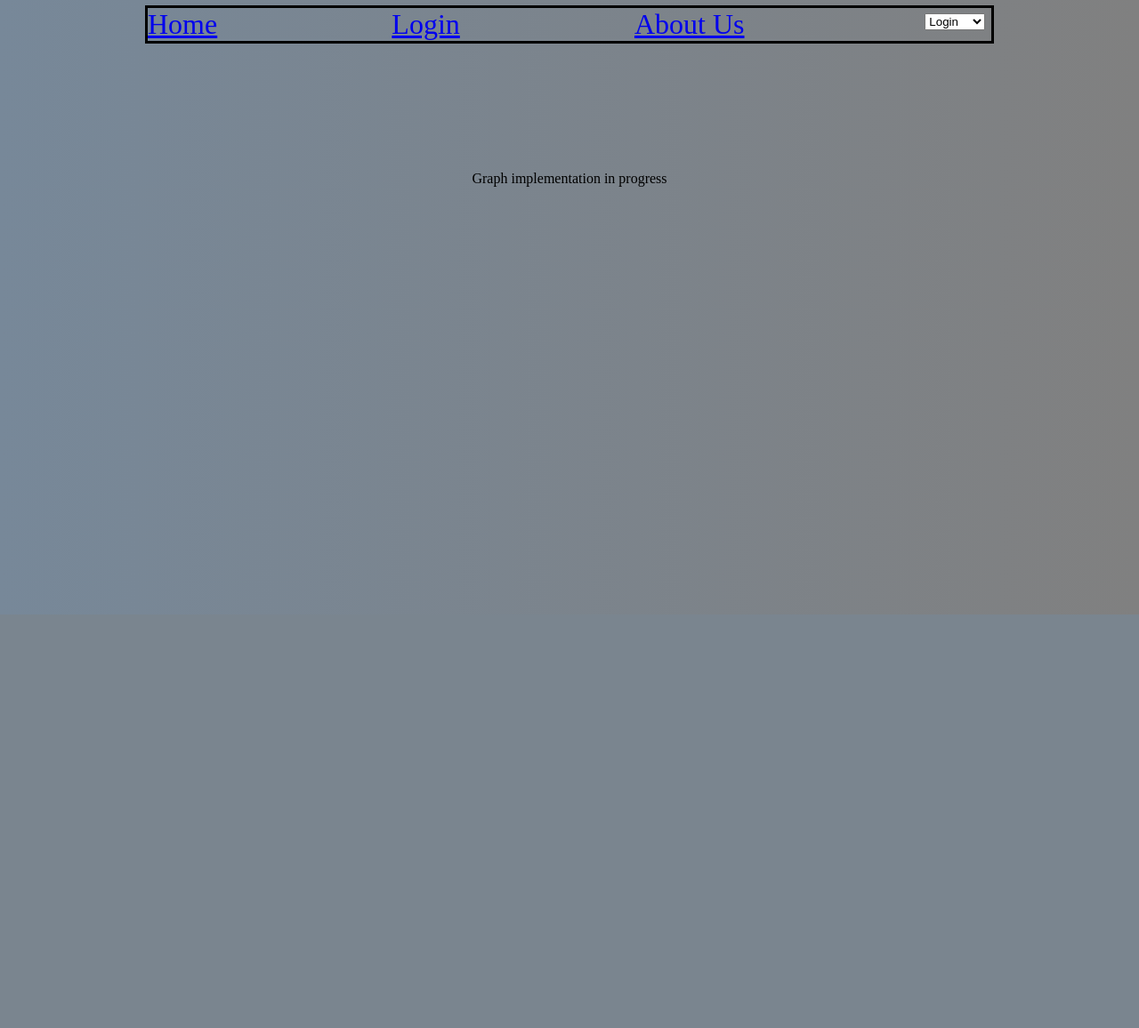
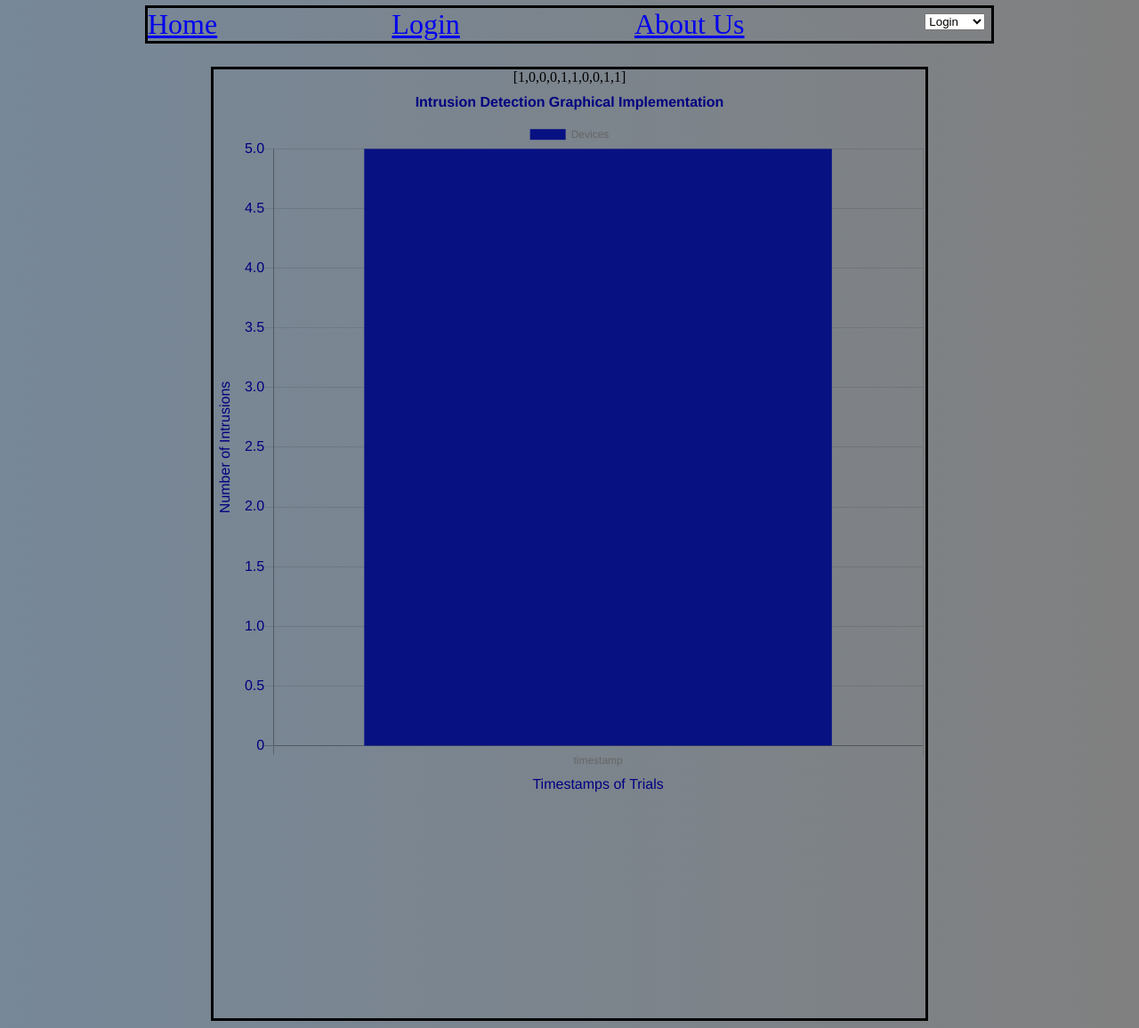
Before and after one commit to joshuaspring9/iot-web-platform, a Django app: page /dashboard/ in a window 1280 px wide. Shown: the part 109-1265 px from the top of the page at 89% size. Before the commit the page ends 800 px from the top, so only its background shows below. Run offline with Django 3.2, Linux system fonts and the light colour scheme; some libraries are stand-ins or nearby versions.

Commit message:
Initial pull from the front-end subteam's graph

```diff
--- a/dashboard/templates/dashboard/home.html
+++ b/dashboard/templates/dashboard/home.html
@@ -4,6 +4,30 @@
 {% block title %}Home{% endblock %}
 
 {% block header %}
+<script type="text/javascript">
+    var labelNum = [];
+    var arr = [];
+    var index =0;
+    //with debug on, this has no args
+    function Upload(arg) {
+        //debug only
+       //var fileUpload = document.getElementById("fileUpload");
+        document.getElementById("loginMessage").innerText = "";
+       // var fileUpload = arg;
+
+        var p = document.createTextNode(arg);
+        var dvCSV = document.getElementById("dvCSV");
+        dvCSV.innerHTML = "";
+        dvCSV.appendChild(p);
+        arr[index] = (arg.match(/1/g) || []).length;
+        labelNum[index] = "timestamp";
+        index++;
+        writeGraph(arr,labelNum);
+
+    }
+
+</script>
+
 <link rel = "stylesheet" href="{% static 'pages/lstyle.css' %}">
 {% endblock %}
 
@@ -30,14 +54,83 @@
         </div>
     </div>
     {% include 'pages/topbar.html' %}
+<div id = "deviceList" align="center">
+    <div id="loginMessage"></div>
+    <!-- Debug only, manually upload files through webpage with this
+    <input type="file" id="fileUpload" />
+    <input type="button" id="upload" value="Upload" onclick="Upload()" />
+    <hr />-->
+    <div id="dvCSV">
+    </div>
+    <script src="https://cdnjs.cloudflare.com/ajax/libs/Chart.js/2.7.2/Chart.min.js">
+    </script>
+    <canvas id="myChart" width="20" height="20"></canvas>
+    <!--<img src="{% static 'pages/construction.png' %}"/> -->
 </div>
-        <div class="login-page">
-            <div class="center">
-                <div class="center">
-                    <p>Graph implementation in progress</p>
-                </div>
-            </div>
-        </div>
+</div>
+
+<script>
+
+    function writeGraph(arr,labelNum){
+    var ctx = document.getElementById("myChart").getContext('2d');
+    var myChart = new Chart(ctx, {
+      type: 'bar',
+      data: {
+    labels: labelNum,
+    datasets: [{
+      label: 'Devices',
+      data: arr,
+      backgroundColor: 'rgb(7, 17, 130)',
+
+    }]
+
+      },
+      options: {
+        title: {
+          display: true,
+          text: 'Intrusion Detection Graphical Implementation',
+          fontSize: 16,
+          fontColor: '#000080',
+        },
+      scales: {
+
+      xAxes: [{
+        scaleLabel: {
+         display: true,
+         labelString: 'Timestamps of Trials',
+         fontSize: 16,
+         fontColor: '#000080',
+       }
+     }, {
+        display: false,
+        ticks: {
+          fontSize: 16,
+          fontColor: '#000080',
+          autoSkip: false,
+            max: 4,
+        }
+      }],
+      yAxes: [{
+        scaleLabel: {
+         display: true,
+         labelString: 'Number of Intrusions',
+         fontSize: 16,
+         fontColor: '#000080',
+       },
+        ticks: {
+        fontSize: 16,
+        fontColor: '#000080',
+        beginAtZero:true
+        }
+      }]
+    }
+      }
+    });
+    }
+
+    Upload("[1,0,0,0,1,1,0,0,1,1]")
+
+  </script>
 
 
  {% endblock %}
```
